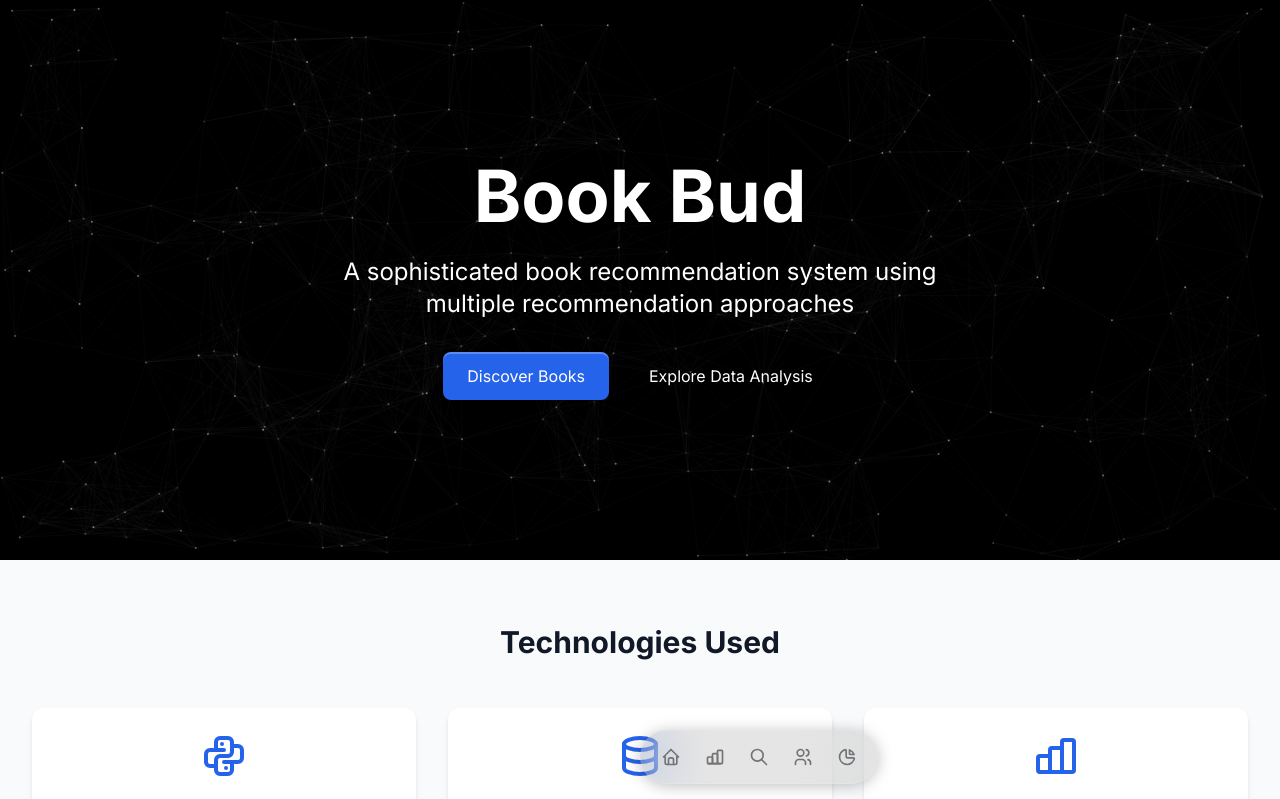
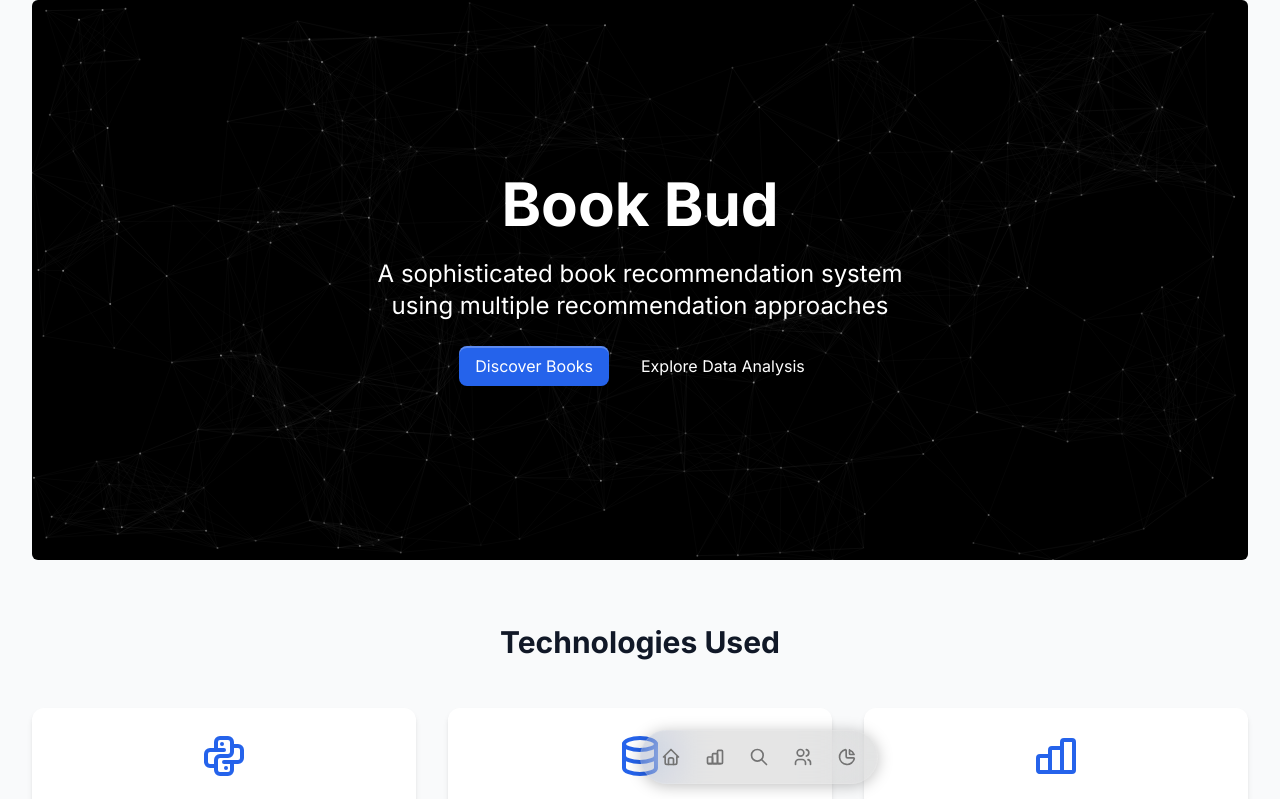
Before and after one commit to Kayy-yayy/Book-Bud---Recommendation-System, a Next.js app in the folder website/frontend/: page / in a window 1280 px wide. Shown: the top 799 px of the page. Built offline with nearby package versions, Linux system fonts and the light colour scheme.

Commit message:
update page.tsx

```diff
--- a/website/frontend/app/page.tsx
+++ b/website/frontend/app/page.tsx
@@ -9,22 +9,22 @@ export default function Home() {
   return (
     <div className="min-h-screen flex flex-col">
       {/* Hero Section with Vortex */}
-      <div className="w-full h-[70vh]">
+      <div className="w-[calc(100%-4rem)] mx-auto rounded-md h-[70vh] overflow-hidden">
         <Vortex
           backgroundColor="black"
-          className="flex items-center flex-col justify-center px-4 md:px-10 py-4 w-full h-full"
+          className="flex items-center flex-col justify-center px-2 md:px-10 py-4 w-full h-full"
         >
-          <h1 className="text-white text-4xl md:text-7xl font-bold text-center">
+          <h1 className="text-white text-2xl md:text-6xl font-bold text-center">
             Book Bud
           </h1>
-          <p className="text-white text-lg md:text-2xl max-w-2xl mt-6 text-center">
+          <p className="text-white text-sm md:text-2xl max-w-xl mt-6 text-center">
             A sophisticated book recommendation system using multiple recommendation approaches
           </p>
-          <div className="flex flex-col sm:flex-row items-center gap-4 mt-8">
-            <Link href="/content-based" className="px-6 py-3 bg-blue-600 hover:bg-blue-700 transition duration-200 rounded-lg text-white shadow-[0px_2px_0px_0px_#FFFFFF40_inset]">
+          <div className="flex flex-col sm:flex-row items-center gap-4 mt-6">
+            <Link href="/content-based" className="px-4 py-2 bg-blue-600 hover:bg-blue-700 transition duration-200 rounded-lg text-white shadow-[0px_2px_0px_0px_#FFFFFF40_inset]">
               Discover Books
             </Link>
-            <Link href="/eda" className="px-6 py-3 text-white hover:text-blue-200 transition duration-200">
+            <Link href="/eda" className="px-4 py-2 text-white hover:text-blue-200 transition duration-200">
               Explore Data Analysis
             </Link>
           </div>
```
